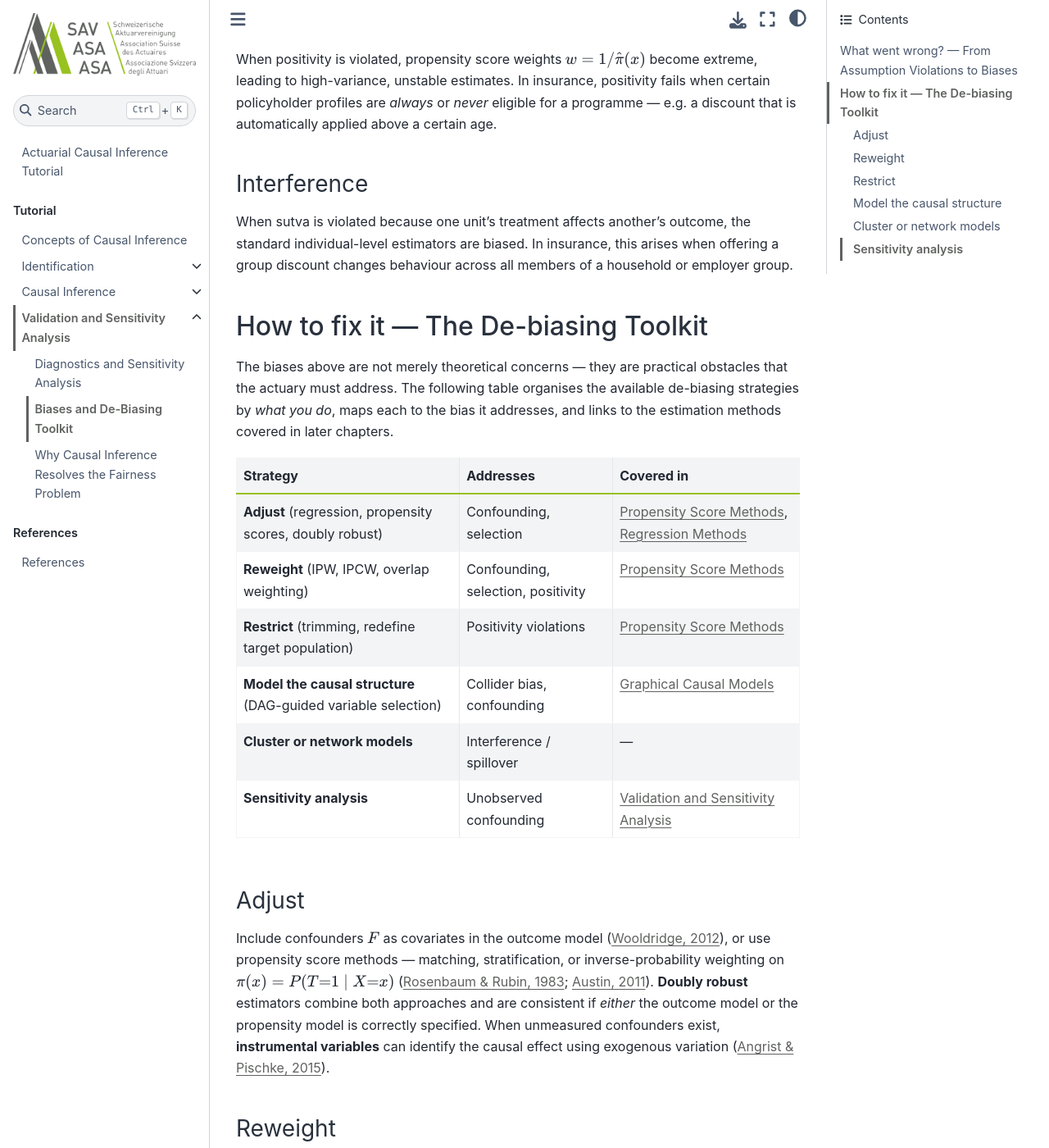
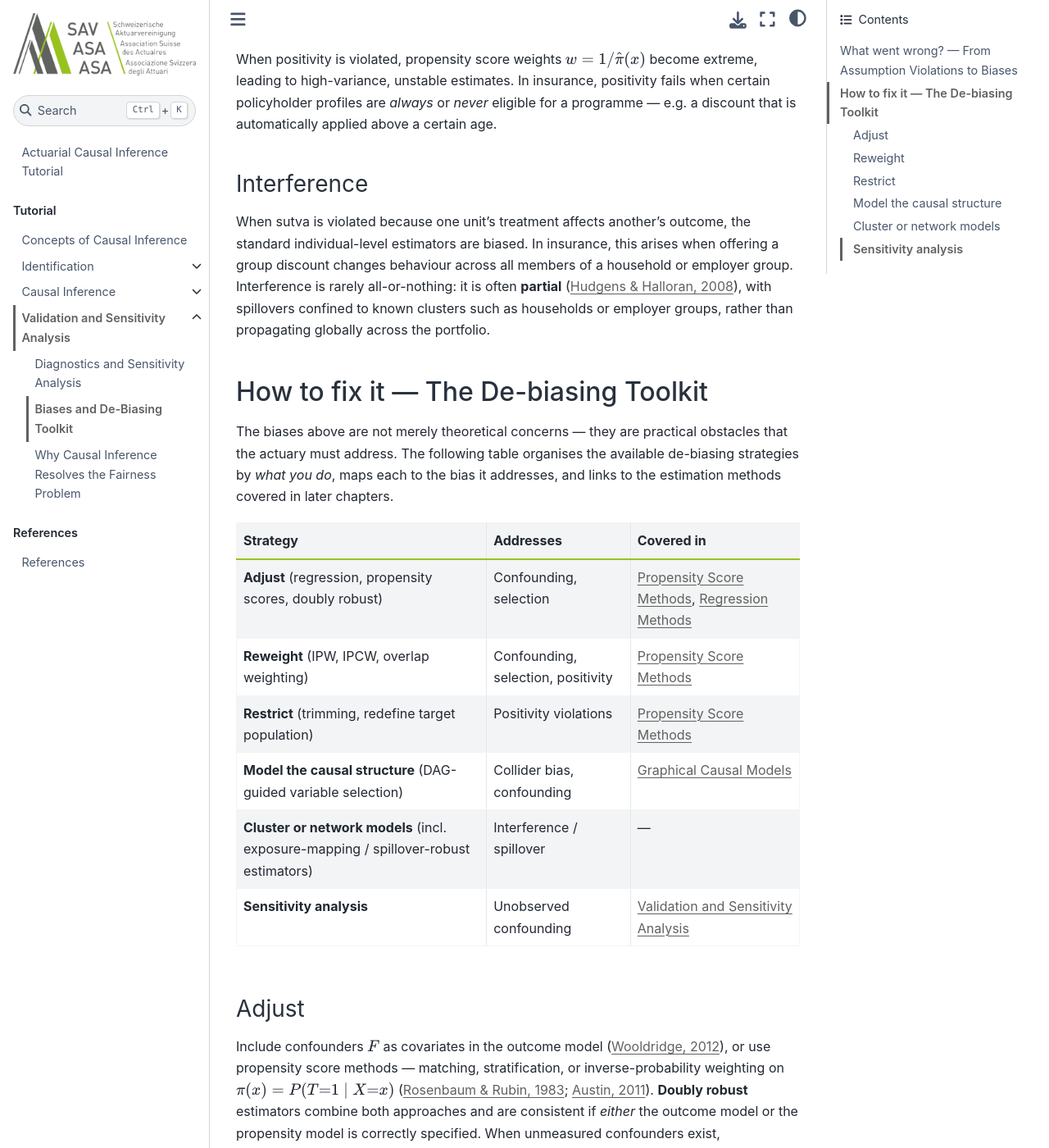
Before and after one commit to actuarial-data-science/ActuarialCausalInference, a Jupyter Book: the page built from tutorial/debias.md, in a window 1280 px wide and 1400 px high, scrolled down 2746 px. Shown: the whole window at 82% size. Built offline with Jupyter Book 1.0.4 settings and Sphinx 7.4.7 and the Sphinx Book theme 1.1.4, drawn with Linux system fonts in a browser that asks for light colours; pages that are not in the unit, such as notebooks, are missing from menus; comment, search, counter and statistics services are not loaded; some of the changed text lies outside the part shown.

Commit message:
Add partial interference and spillover-robust estimator notes
Distinguish partial interference (Hudgens & Halloran, 2008) from global
interference in the SUTVA discussion, and point to the exposure-mapping
spillover-robust estimator of Aronow & Samii (2017) for structured
insurance settings (group health, fleet policies). Update assumptions,
debias sections, and references accordingly.

```diff
--- a/tutorial/debias.md
+++ b/tutorial/debias.md
@@ -73,7 +73,7 @@
 
 ### Interference
 
-When {prf:ref}`sutva` is violated because one unit's treatment affects another's outcome, the standard individual-level estimators are biased. In insurance, this arises when offering a group discount changes behaviour across all members of a household or employer group.
+When {prf:ref}`sutva` is violated because one unit's treatment affects another's outcome, the standard individual-level estimators are biased. In insurance, this arises when offering a group discount changes behaviour across all members of a household or employer group. Interference is rarely all-or-nothing: it is often **partial** ([Hudgens & Halloran, 2008](https://doi.org/10.1198/016214508000000292)), with spillovers confined to known clusters such as households or employer groups, rather than propagating globally across the portfolio.
 
 ## How to fix it — The De-biasing Toolkit
 
@@ -85,7 +85,7 @@
 | **Reweight** (IPW, IPCW, overlap weighting) | Confounding, selection, positivity | {doc}`propensity` |
 | **Restrict** (trimming, redefine target population) | Positivity violations | {doc}`propensity` |
 | **Model the causal structure** (DAG-guided variable selection) | Collider bias, confounding | {doc}`graphical_models` |
-| **Cluster or network models** | Interference / spillover | — |
+| **Cluster or network models** (incl. exposure-mapping / spillover-robust estimators) | Interference / spillover | — |
 | **Sensitivity analysis** | Unobserved confounding | {doc}`sensitivity` |
 
 ### Adjust
@@ -106,7 +106,7 @@
 
 ### Cluster or network models
 
-When interference is present, assign treatment at the group level and analyse at the cluster level. **Partial interference models** assume spillover occurs only within known clusters (e.g. households, employer groups). **Spatial or network models** explicitly model the dependence structure.
+When interference is present, assign treatment at the group level and analyse at the cluster level. **Partial interference models** assume spillover occurs only within known clusters (e.g. households, employer groups). **Spatial or network models** explicitly model the dependence structure. **Spillover-robust estimators** based on the exposure-mapping approach of [Aronow & Samii (2017)](https://doi.org/10.1214/16-AOAS1005) go further, allowing consistent estimation of average causal effects under general (partial) interference by modelling each unit's exposure to the treatment of others — a natural fit for group health insurance or fleet policies where spillovers are structured by household or employer group membership.
 
 ### Sensitivity analysis
 
```
Also changed, not shown: papers/references.md (+2 -0 lines), tutorial/assumptions.md (+4 -0 lines).
